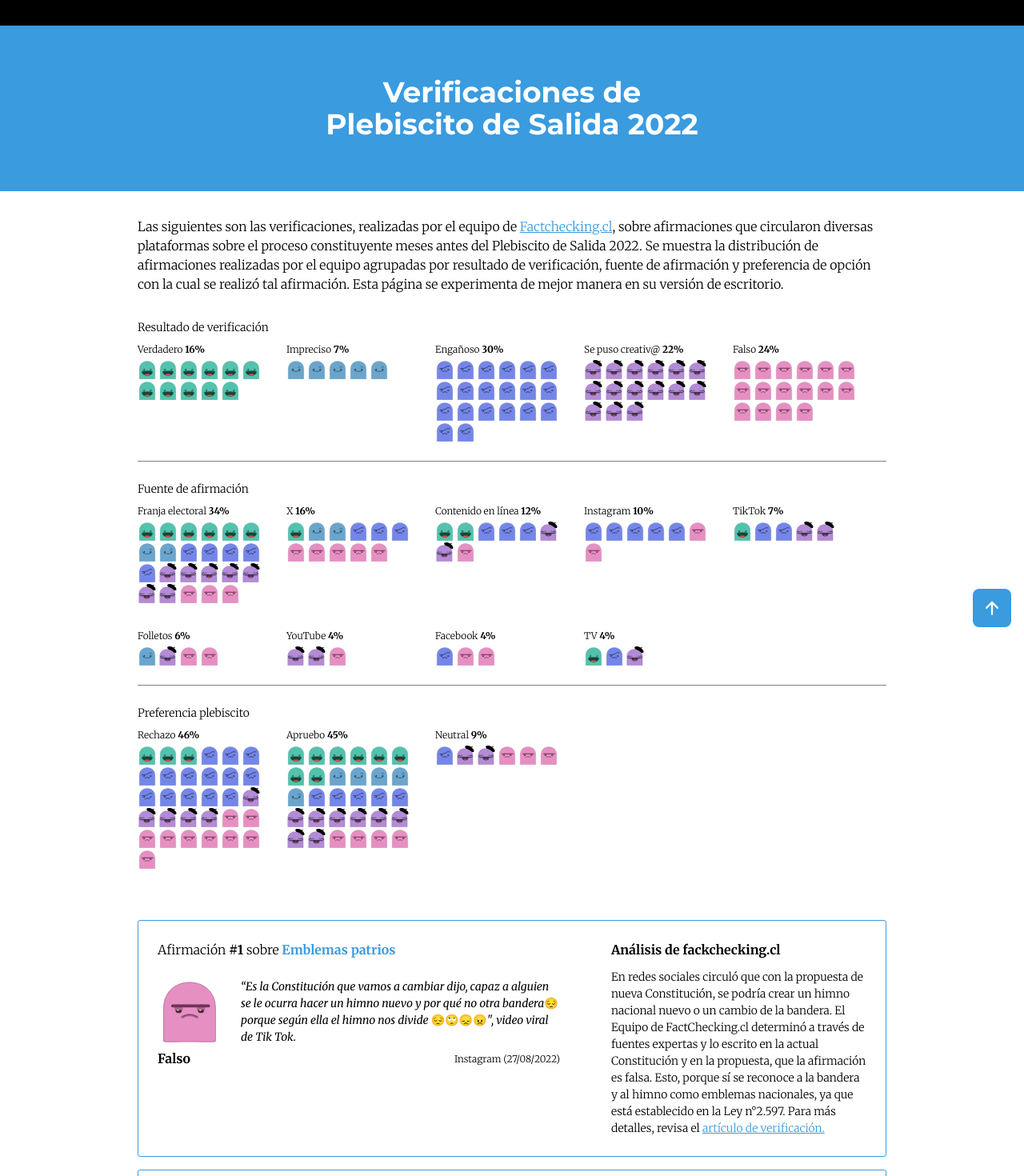
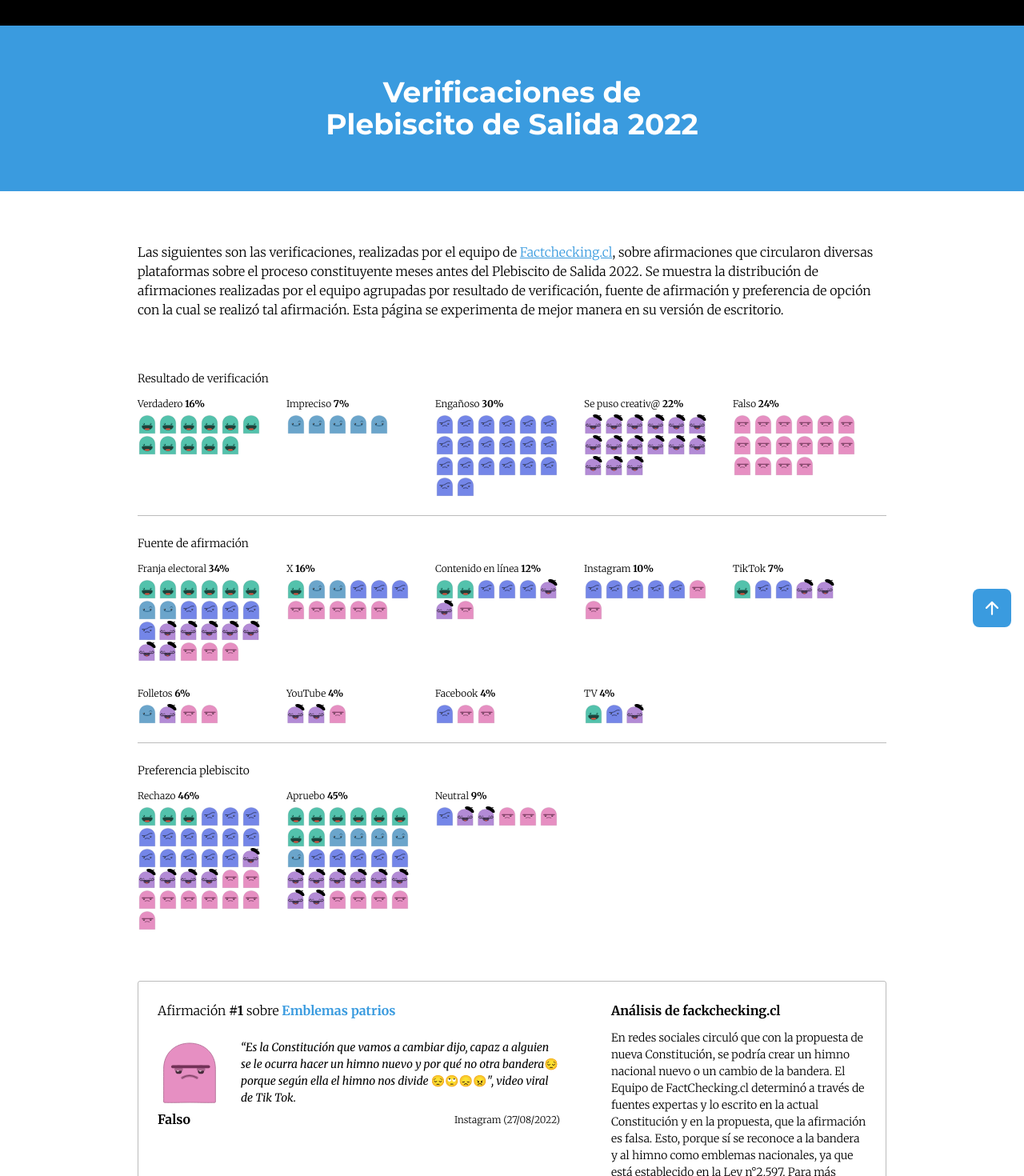
Before and after one commit to fdoflorenzano/fact-checking-vis-2022-chilean-referendum, a React (Vite) app: page / in a window 1280 px wide. Shown: the top 1470 px of the page at 80% size. Built offline with nearby package versions, Linux system fonts and the light colour scheme.

Commit message:
readme and some tweaks

```diff
--- a/src/App.module.css
+++ b/src/App.module.css
@@ -14,7 +14,7 @@
 }
 
 .intro {
-  margin: var(--space-l) 0;
+  margin: var(--space-2xl) 0;
 }
 
 .outtro {
--- a/src/App.tsx
+++ b/src/App.tsx
@@ -7,6 +7,7 @@ import BackToTopButton from "./components/BackToTopButton";
 import Layout from "./components/Layout";
 import Anchor from "./components/Anchor";
 import Claims from "./components/Claims";
+import UnitChart from "./components/UnitChart";
 
 import { verificationValues } from "./constants/verifications";
 import { sourceValues } from "./constants/sources";
@@ -15,7 +16,6 @@ import { preferenceValues } from "./constants/preferences";
 import css from "./App.module.css";
 
 import data from "../data/cleaned-claims.json";
-import UnitChart from "./components/UnitChart";
 
 const TOTAL_CLAIMS = data.length;
 
--- a/src/components/BackToTopButton/BackToTopButton.tsx
+++ b/src/components/BackToTopButton/BackToTopButton.tsx
@@ -13,12 +13,12 @@ function BackToTopButton({ itemToScrollId, onScroll }: BackToTopButtonProps) {
       const div = document.getElementById(itemToScrollId);
 
       window.scrollTo({
-        top: (div?.getBoundingClientRect().top ?? 0) + window.scrollY,
+        top: (div?.getBoundingClientRect().top ?? 0) + window.scrollY - 32,
         behavior: "smooth",
       });
     } else {
       window.scrollTo({
-        top: 0,
+        top: 32,
         behavior: "smooth",
       });
     }
--- a/src/components/Claims/Claims.module.css
+++ b/src/components/Claims/Claims.module.css
@@ -11,10 +11,9 @@
   display: flex;
   gap: var(--space-2xl);
   justify-content: space-between;
-  border: 1px solid gray;
+  border: 1px solid var(--gray);
   padding: var(--space-m);
   border-radius: var(--border-radius);
-  border-color: var(--primary-color);
 }
 
 .header {
--- a/src/components/UnitChart/UnitChart.module.css
+++ b/src/components/UnitChart/UnitChart.module.css
@@ -14,7 +14,7 @@
 }
 
 .separator {
-  background-color: gray;
+  background-color: var(--gray);
   height: 1px;
   width: 100%;
 }
@@ -22,7 +22,7 @@
 .chart {
   display: flex;
   flex-direction: column;
-  gap: var(--space-2xs);
+  gap: var(--space-xs);
 }
 
 .chart > p {
--- a/src/components/UnitChart/UnitChart.tsx
+++ b/src/components/UnitChart/UnitChart.tsx
@@ -82,7 +82,8 @@ function UnitChart({
                         window.scrollTo({
                           top:
                             (div?.getBoundingClientRect().top ?? 0) +
-                            window.scrollY,
+                            window.scrollY +
+                            -32,
                           behavior: "smooth",
                         });
                         onScroll("verificationVis");
@@ -152,7 +153,8 @@ function UnitChart({
                         window.scrollTo({
                           top:
                             (div?.getBoundingClientRect().top ?? 0) +
-                            window.scrollY,
+                            window.scrollY +
+                            -32,
                           behavior: "smooth",
                         });
                         onScroll("sourceVis");
@@ -222,7 +224,8 @@ function UnitChart({
                         window.scrollTo({
                           top:
                             (div?.getBoundingClientRect().top ?? 0) +
-                            window.scrollY,
+                            window.scrollY +
+                            -32,
                           behavior: "smooth",
                         });
                         onScroll("preferenceVis");
--- a/src/index.css
+++ b/src/index.css
@@ -29,6 +29,7 @@
 :root {
   --primary-color: #3a9bdf;
   --emphasis-background: #1c1c1c;
+  --gray: #bbbbbb;
 
   --space-4xs: 2px;
   --space-3xs: 4px;
```
Also changed, not shown: 1 other file (tests, documents, lock files or other folders).
